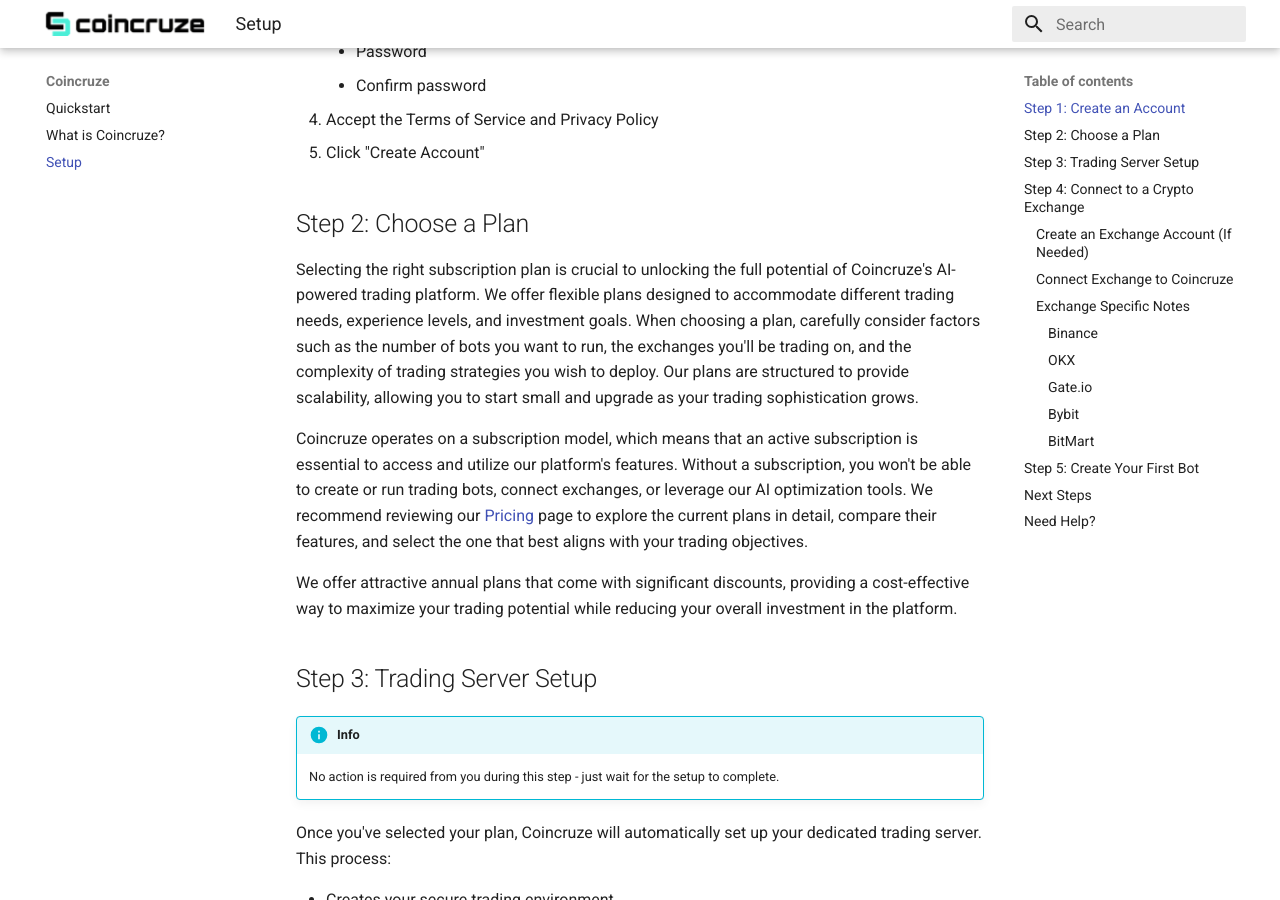
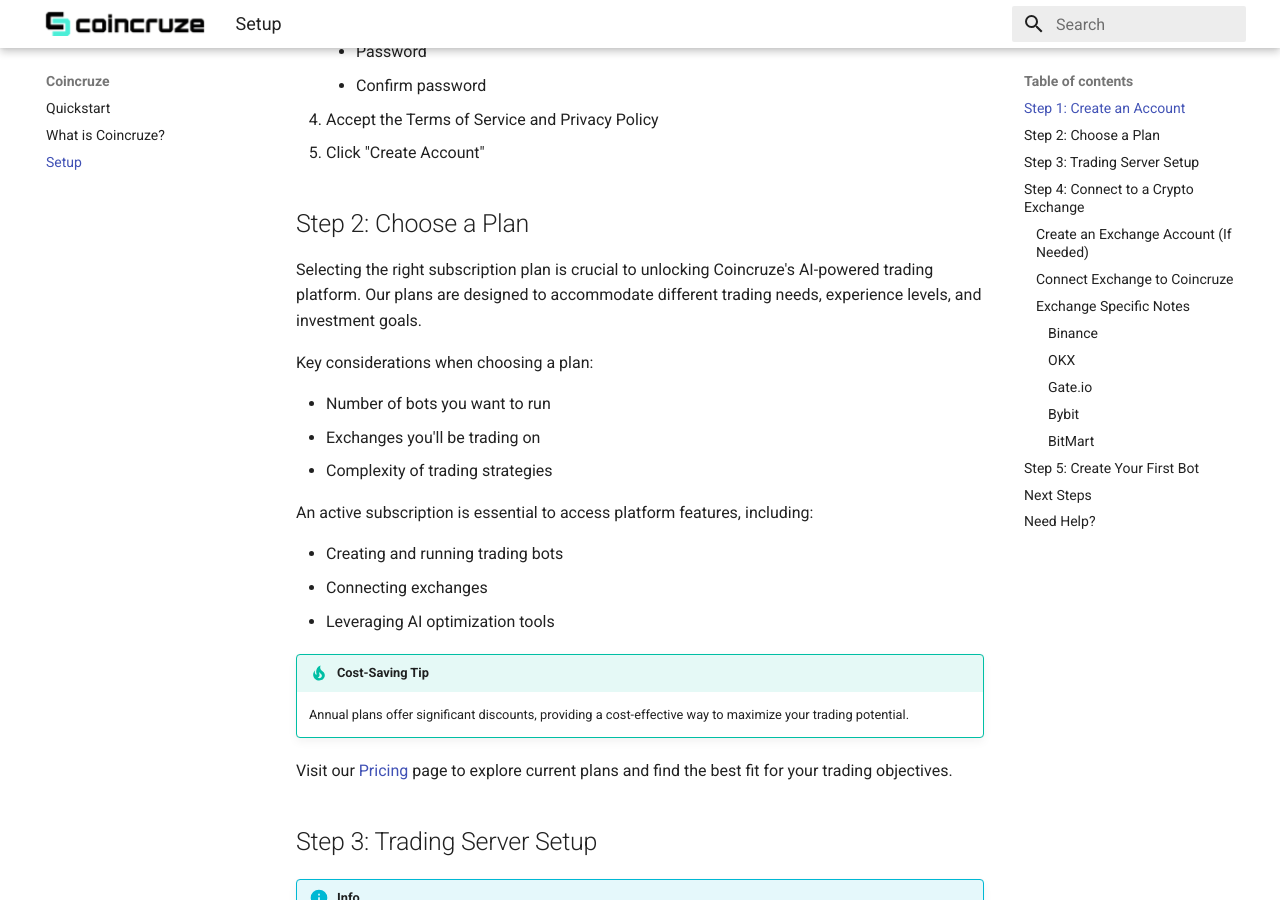
Before and after one commit to coincruze/docs, an MkDocs documentation site: the page built from docs/setup.md, in a window 1280 px wide and 900 px high, scrolled down 484 px. Built offline with MkDocs 1.6.1 and Material for MkDocs 9.7.7, drawn with Linux system fonts in a browser that asks for light colours.

Commit message:
docs: Refactor "Choose a Plan" section for clarity and conciseness

```diff
--- a/docs/setup.md
+++ b/docs/setup.md
@@ -17,11 +17,24 @@
 
 ## Step 2: Choose a Plan
 
-Selecting the right subscription plan is crucial to unlocking the full potential of Coincruze's AI-powered trading platform. We offer flexible plans designed to accommodate different trading needs, experience levels, and investment goals. When choosing a plan, carefully consider factors such as the number of bots you want to run, the exchanges you'll be trading on, and the complexity of trading strategies you wish to deploy. Our plans are structured to provide scalability, allowing you to start small and upgrade as your trading sophistication grows.
+Selecting the right subscription plan is crucial to unlocking Coincruze's AI-powered trading platform. Our plans are designed to accommodate different trading needs, experience levels, and investment goals.
 
-Coincruze operates on a subscription model, which means that an active subscription is essential to access and utilize our platform's features. Without a subscription, you won't be able to create or run trading bots, connect exchanges, or leverage our AI optimization tools. We recommend reviewing our [Pricing](https://coincruze.com/pricing) page to explore the current plans in detail, compare their features, and select the one that best aligns with your trading objectives.
+Key considerations when choosing a plan:
 
-We offer attractive annual plans that come with significant discounts, providing a cost-effective way to maximize your trading potential while reducing your overall investment in the platform.
+- Number of bots you want to run
+- Exchanges you'll be trading on
+- Complexity of trading strategies
+
+An active subscription is essential to access platform features, including:
+
+- Creating and running trading bots
+- Connecting exchanges
+- Leveraging AI optimization tools
+
+!!! tip "Cost-Saving Tip"
+    Annual plans offer significant discounts, providing a cost-effective way to maximize your trading potential.
+
+Visit our [Pricing](https://coincruze.com/pricing) page to explore current plans and find the best fit for your trading objectives.
 
 ## Step 3: Trading Server Setup
 
```
